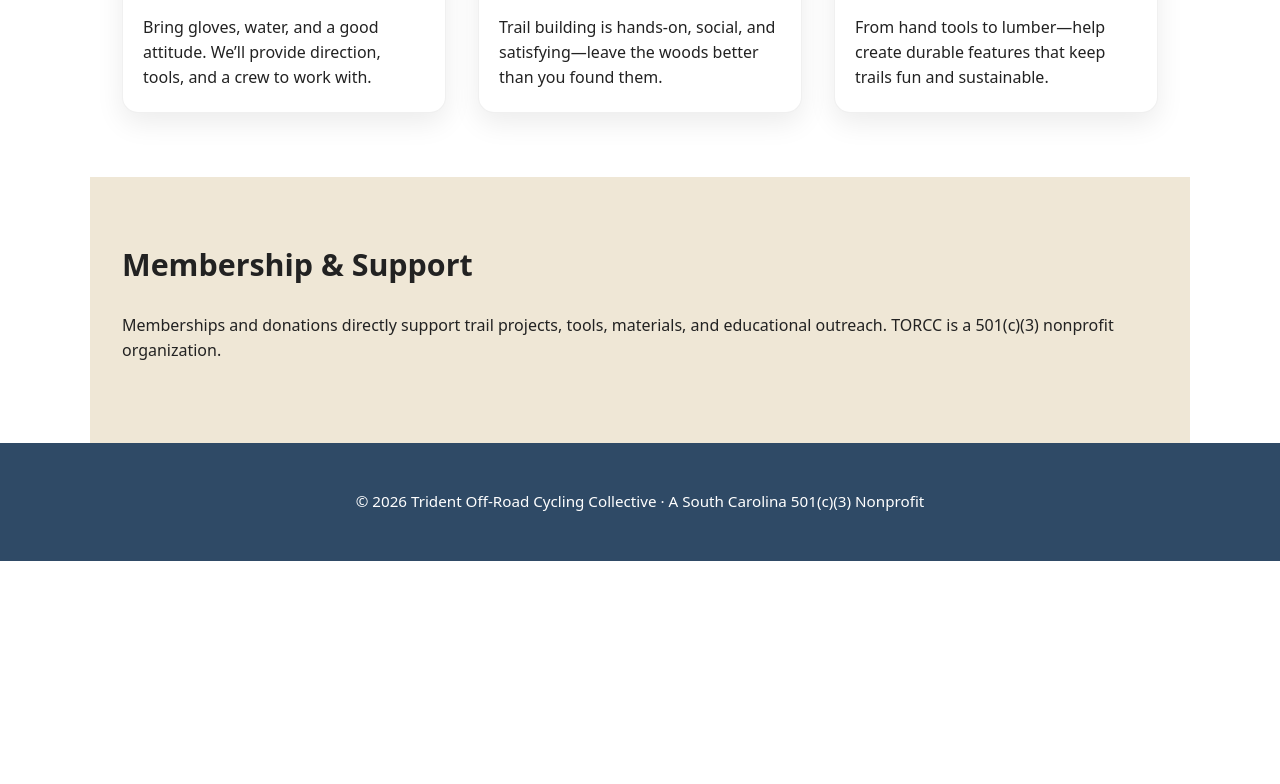
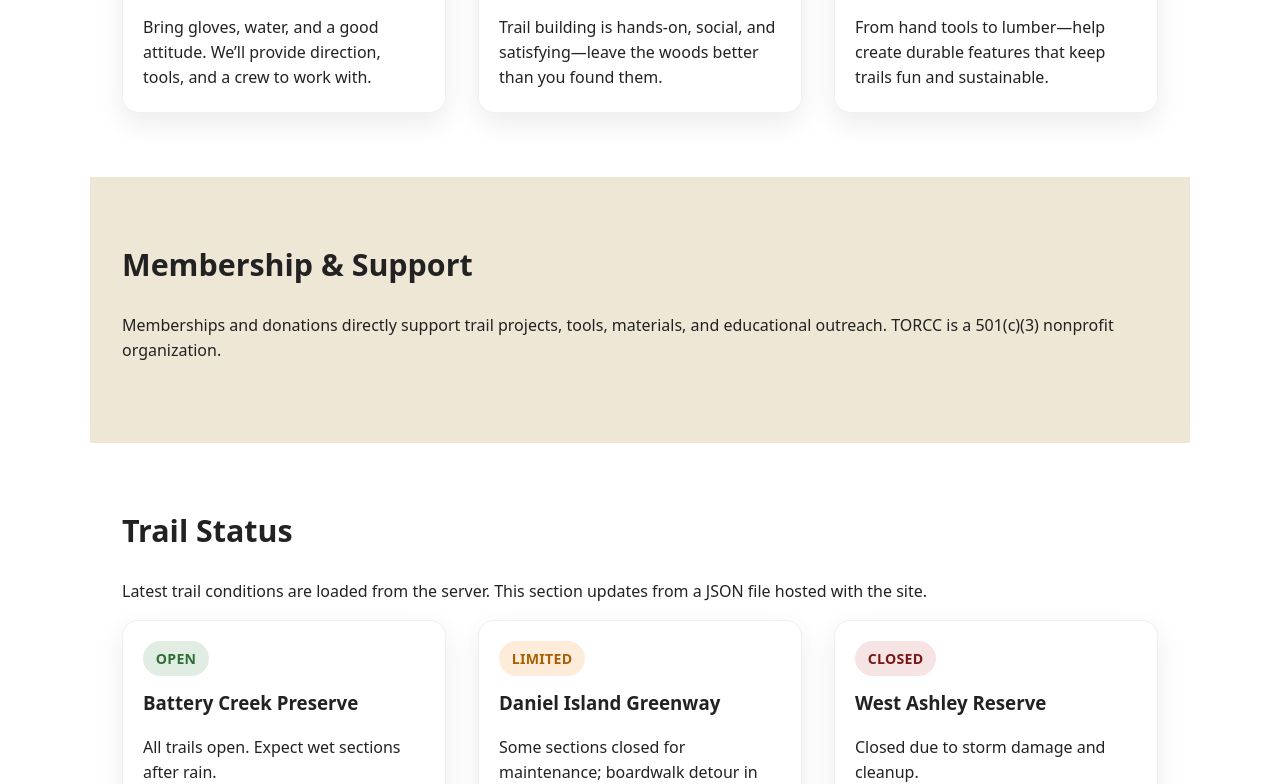
Before and after one commit to zer0glitch/torcc.bike, a plain HTML site: page index.html in a window 1280 px wide. Shown: the part 2016-2800 px from the top of the page. Before the commit the page ends 2577 px from the top, so only its background shows below. Drawn offline with Linux system fonts and the light colour scheme.

Commit message:
Add trail status section with JSON-driven live status widget

```diff
--- a/index.html
+++ b/index.html
@@ -174,6 +174,37 @@
       margin-bottom: 0.75rem;
     }
 
+    .status-card{
+      min-height: 180px;
+      display: flex;
+      flex-direction: column;
+      justify-content: space-between;
+      gap: 0.75rem;
+    }
+
+    .status-pill{
+      display: inline-flex;
+      align-items: center;
+      justify-content: center;
+      padding: 0.4rem 0.8rem;
+      border-radius: 999px;
+      font-weight: 700;
+      font-size: 0.88rem;
+      letter-spacing: 0.02em;
+      text-transform: uppercase;
+    }
+
+    .status-pill.open{ background: rgba(46, 125, 50, 0.14); color: #2f6f36; }
+    .status-pill.limited{ background: rgba(245, 124, 0, 0.14); color: #a95f02; }
+    .status-pill.closed{ background: rgba(183, 28, 28, 0.12); color: #7a1717; }
+    .status-pill.unknown{ background: rgba(33, 33, 33, 0.12); color: #222; }
+
+    .status-footer{
+      color: rgba(0,0,0,0.7);
+      font-size: 0.95rem;
+      margin-top: 1rem;
+    }
+
     footer{
       background: var(--footer-bg); /* now matches org palette (navy) */
       color: var(--white);
@@ -202,6 +233,7 @@
       <ul>
         <li><a href="#about">About</a></li>
         <li><a href="#trails">Trails</a></li>
+        <li><a href="#trail-status">Trail Status</a></li>
         <li><a href="#volunteer">Volunteer</a></li>
         <li><a href="#membership">Membership</a></li>
       </ul>
@@ -295,9 +327,69 @@
     </p>
   </section>
 
+  <section id="trail-status">
+    <h2>Trail Status</h2>
+    <p>Latest trail conditions are loaded from the server. This section updates from a JSON file hosted with the site.</p>
+    <div id="trail-status-container" class="grid">
+      <div class="card status-card">
+        <div class="pad">
+          <h3>Loading trail status…</h3>
+          <p>Please wait while we retrieve the latest updates.</p>
+        </div>
+      </div>
+    </div>
+  </section>
+
   <footer>
     <p>&copy; 2026 Trident Off-Road Cycling Collective &middot; A South Carolina 501(c)(3) Nonprofit</p>
   </footer>
 
+  <script>
+    const statusContainer = document.getElementById('trail-status-container');
+    const statusUrl = 'trail-status.json';
+
+    function normalizeStatus(status) {
+      if (!status) return 'unknown';
+      const key = status.toString().trim().toLowerCase();
+      if (['open', 'open now', 'available'].includes(key)) return 'open';
+      if (['limited', 'caution', 'watch', 'partial'].includes(key)) return 'limited';
+      if (['closed', 'shut', 'no access'].includes(key)) return 'closed';
+      return 'unknown';
+    }
+
+    function renderTrailStatus(trails) {
+      if (!Array.isArray(trails) || trails.length === 0) {
+        statusContainer.innerHTML = '<div class="card status-card"><div class="pad"><h3>No trail statuses are available.</h3><p>Check back later or contact TORCC for updates.</p></div></div>';
+        return;
+      }
+
+      statusContainer.innerHTML = trails.map(trail => {
+        const status = normalizeStatus(trail.status);
+        const details = trail.details ? `<p>${trail.details}</p>` : '';
+        return `
+          <div class="card status-card">
+            <div class="pad">
+              <div class="pill status-pill ${status}">${trail.status || 'Unknown'}</div>
+              <h3>${trail.name || 'Unnamed trail'}</h3>
+              ${details}
+            </div>
+          </div>
+        `;
+      }).join('');
+    }
+
+    fetch(statusUrl, { cache: 'reload' })
+      .then(response => {
+        if (!response.ok) throw new Error('Unable to load trail status.');
+        return response.json();
+      })
+      .then(data => {
+        const trails = data.trails || data;
+        renderTrailStatus(trails);
+      })
+      .catch(error => {
+        statusContainer.innerHTML = '<div class="card status-card"><div class="pad"><h3>Trail status unavailable</h3><p>Unable to fetch updates from the server.</p><p class="status-footer">' + error.message + '</p></div></div>';
+      });
+  </script>
 </body>
 </html>
--- /dev/null
+++ b/trail-status.json
@@ -0,0 +1,17 @@
+[
+  {
+    "name": "Battery Creek Preserve",
+    "status": "Open",
+    "details": "All trails open. Expect wet sections after rain."
+  },
+  {
+    "name": "Daniel Island Greenway",
+    "status": "Limited",
+    "details": "Some sections closed for maintenance; boardwalk detour in place."
+  },
+  {
+    "name": "West Ashley Reserve",
+    "status": "Closed",
+    "details": "Closed due to storm damage and cleanup."
+  }
+]
```
